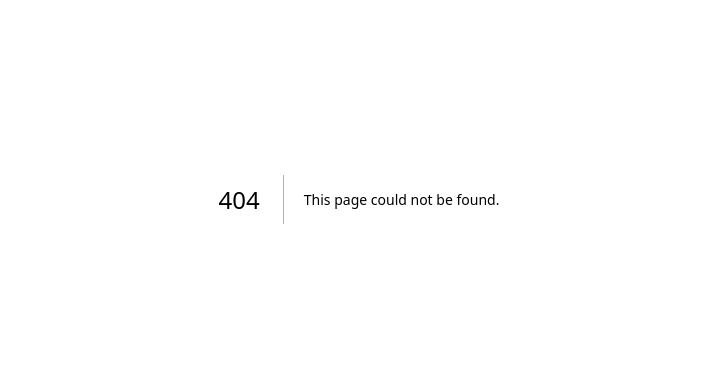
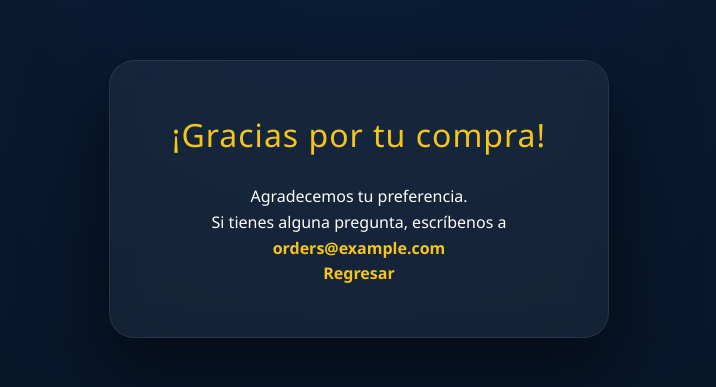
Before and after one commit to Setex10/my-app, a Next.js app: page /success in a window 1280 px wide. Before the commit this address had no page. Shown: the part 201-588 px from the top of the page, without its empty margins (281-997 px from the left). Built offline with nearby package versions, Linux system fonts and the light colour scheme.

Commit message:
pagina user

```diff
--- /dev/null
+++ b/src/app/success/page.jsx
@@ -0,0 +1,29 @@
+'use client'
+import Link from "next/link"
+import "./success.css"
+
+const Success = () => {
+  return (
+    <div className="success-container">
+      <div className="success-card">
+        <h1 className="success-title">¡Gracias por tu compra!</h1>
+
+        <p className="success-text">
+          Agradecemos tu preferencia.
+          <br />
+          Si tienes alguna pregunta, escríbenos a{" "}
+          <a
+            className="success-link"
+            href="mailto:orders@example.com"
+          >
+            orders@example.com
+          </a>
+          <br />
+          <Link className="success-link" href="/" >Regresar</Link>
+        </p>
+      </div>
+    </div>
+  )
+}
+
+export default Success
--- /dev/null
+++ b/src/app/success/success.css
@@ -0,0 +1,89 @@
+/* ========================= */
+/* CONTENEDOR GENERAL */
+/* ========================= */
+
+.success-container {
+  min-height: 100vh;
+  background: radial-gradient(circle at top, #0b1f3a 0%, #071426 80%);
+  display: flex;
+  justify-content: center;
+  align-items: center;
+  padding: 40px 20px;
+  font-family: 'Segoe UI', Tahoma, Geneva, Verdana, sans-serif;
+}
+
+/* ========================= */
+/* CARD VIP */
+/* ========================= */
+
+.success-card {
+  background: rgba(255, 255, 255, 0.05);
+  backdrop-filter: blur(14px);
+  padding: 50px 40px;
+  border-radius: 25px;
+  max-width: 500px;
+  width: 100%;
+  text-align: center;
+  box-shadow: 0 30px 80px rgba(0, 0, 0, 0.6);
+  border: 1px solid rgba(255, 255, 255, 0.08);
+  transition: 0.3s ease;
+}
+
+.success-card:hover {
+  transform: translateY(-5px);
+}
+
+/* ========================= */
+/* TITULO */
+/* ========================= */
+
+.success-title {
+  font-size: 32px;
+  color: #f5c518; /* Dorado Cinépolis */
+  margin-bottom: 25px;
+  letter-spacing: 1px;
+}
+
+/* ========================= */
+/* TEXTO */
+/* ========================= */
+
+.success-text {
+  color: white;
+  font-size: 16px;
+  line-height: 1.6;
+}
+
+/* ========================= */
+/* LINK */
+/* ========================= */
+
+.success-link {
+  color: #f5c518;
+  text-decoration: none;
+  font-weight: 600;
+  transition: 0.2s ease;
+}
+
+.success-link:hover {
+  color: #ffd84d;
+  text-decoration: underline;
+}
+
+/* ========================= */
+/* RESPONSIVE */
+/* ========================= */
+
+@media (max-width: 768px) {
+  .success-card {
+    padding: 35px 25px;
+  }
+
+  .success-title {
+    font-size: 24px;
+  }
+
+  .success-text {
+    font-size: 14px;
+  }
+}
```
